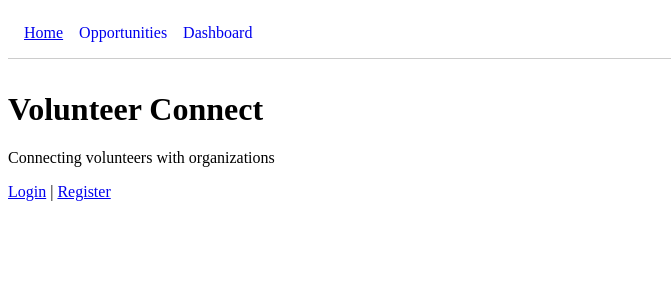
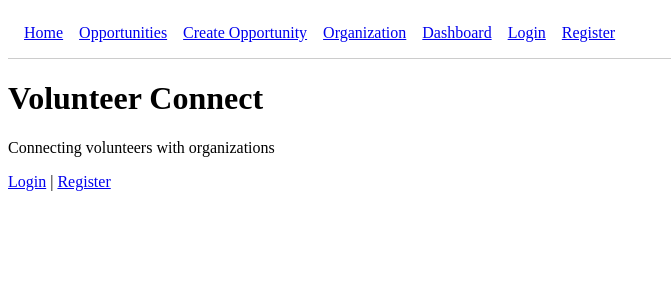
Before and after one commit to Httpednah/volunteer-connect-frontend, a React (Vite) app in the folder volunteer-connect-frontend/: page / in a window 1280 px wide. Shown: the top 300 px of the page, without its empty margins (0-671 px from the left). Built offline with nearby package versions, Linux system fonts and the light colour scheme.

Commit message:
nav file

```diff
--- a/volunteer-connect-frontend/src/App.jsx
+++ b/volunteer-connect-frontend/src/App.jsx
@@ -6,24 +6,43 @@ import Register from "./pages/Register";
 import Opportunities from "./pages/Opportunities";
 import Organization from "./pages/Organization";
 import VolunteerDashboard from "./pages/VolunteerDashboard";
-import CreateOpportunity from "./pages/CreateOpportunity"; // ✅ ADD THIS
+import CreateOpportunity from "./pages/CreateOpportunity";
 import Nav from "./components/Nav";
 
 export default function App() {
   return (
     <BrowserRouter>
+      {/* Navigation bar visible on all pages */}
       <Nav />
+
+      {/* Routes */}
       <Routes>
+        {/* Home / Landing Page */}
         <Route path="/" element={<Home />} />
+
+        {/* Authentication */}
         <Route path="/login" element={<Login />} />
         <Route path="/register" element={<Register />} />
+
+        {/* Opportunities */}
         <Route path="/opportunities" element={<Opportunities />} />
+        <Route path="/create-opportunity" element={<CreateOpportunity />} />
+
+        {/* Organizations */}
         <Route path="/organization" element={<Organization />} />
+
+        {/* Volunteer Dashboard */}
         <Route path="/dashboard" element={<VolunteerDashboard />} />
+
+        {/* Optional: Add a 404 fallback route */}
         <Route
-          path="/create-opportunity"
-          element={<CreateOpportunity />}
-        /> {/* ✅ ADD THIS */}
+          path="*"
+          element={
+            <div style={{ padding: "2rem" }}>
+              <h2>404 - Page Not Found</h2>
+            </div>
+          }
+        />
       </Routes>
     </BrowserRouter>
   );
--- a/volunteer-connect-frontend/src/components/Nav.jsx
+++ b/volunteer-connect-frontend/src/components/Nav.jsx
@@ -1,45 +1,15 @@
-// src/components/Nav.jsx
-import { Link, useLocation } from "react-router-dom";
-
-// Simulated user state for demonstration
-// In a real app, you'd get this from auth context or API
-const user = {
-  isLoggedIn: true, // change to false to test logged-out view
-  role: "volunteer", // "volunteer" or "organization"
-};
+import { Link } from "react-router-dom";
 
 export default function Nav() {
-  const location = useLocation();
-
-  const linkStyle = (path) => ({
-    marginRight: "1rem",
-    textDecoration: location.pathname === path ? "underline" : "none",
-  });
-
   return (
-    <nav style={{ padding: "1rem", borderBottom: "1px solid #ccc", marginBottom: "2rem" }}>
-      <Link to="/" style={linkStyle("/")}>Home</Link>
-
-      {user.isLoggedIn && user.role === "volunteer" && (
-        <>
-          <Link to="/opportunities" style={linkStyle("/opportunities")}>Opportunities</Link>
-          <Link to="/dashboard" style={linkStyle("/dashboard")}>Dashboard</Link>
-        </>
-      )}
-
-      {user.isLoggedIn && user.role === "organization" && (
-        <>
-          <Link to="/organization" style={linkStyle("/organization")}>Organization</Link>
-          <Link to="/dashboard" style={linkStyle("/dashboard")}>Dashboard</Link>
-        </>
-      )}
-
-      {!user.isLoggedIn && (
-        <>
-          <Link to="/login" style={linkStyle("/login")}>Login</Link>
-          <Link to="/register" style={linkStyle("/register")}>Register</Link>
-        </>
-      )}
+    <nav style={{ padding: "1rem", borderBottom: "1px solid #ccc" }}>
+      <Link to="/" style={{ marginRight: "1rem" }}>Home</Link>
+      <Link to="/opportunities" style={{ marginRight: "1rem" }}>Opportunities</Link>
+      <Link to="/create-opportunity" style={{ marginRight: "1rem" }}>Create Opportunity</Link>
+      <Link to="/organization" style={{ marginRight: "1rem" }}>Organization</Link>
+      <Link to="/dashboard" style={{ marginRight: "1rem" }}>Dashboard</Link>
+      <Link to="/login" style={{ marginRight: "1rem" }}>Login</Link>
+      <Link to="/register" style={{ marginRight: "1rem" }}>Register</Link>
     </nav>
   );
 }
```
Also changed, not shown: volunteer-connect-frontend/src/components/NavBar.jsx (deleted).
